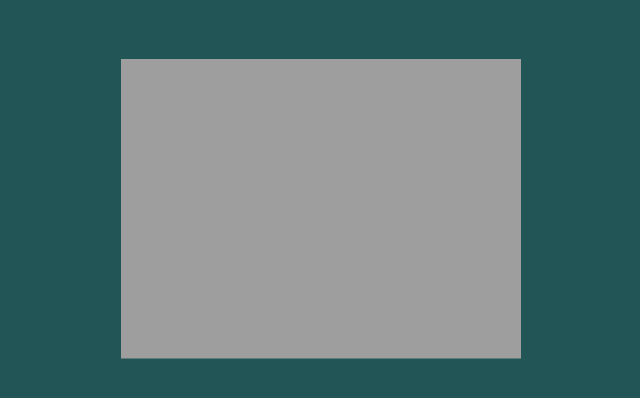
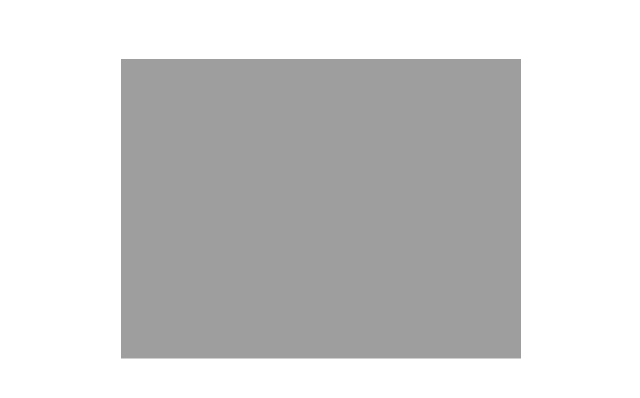
Before and after one commit to ishagahlot/school-flipbook, a plain HTML site: page index.html in a window 1280 px wide. Shown: the top 398 px of the page, without its empty margins (29-669 px from the left). Drawn offline with Linux system fonts and the light colour scheme.

Commit message:
Update style.css

```diff
--- a/style.css
+++ b/style.css
@@ -4,7 +4,7 @@ html {
 
 body {
   height: 500vh;
-  background: #255;
+  background: #255255255;
 }
 
 canvas {
```
